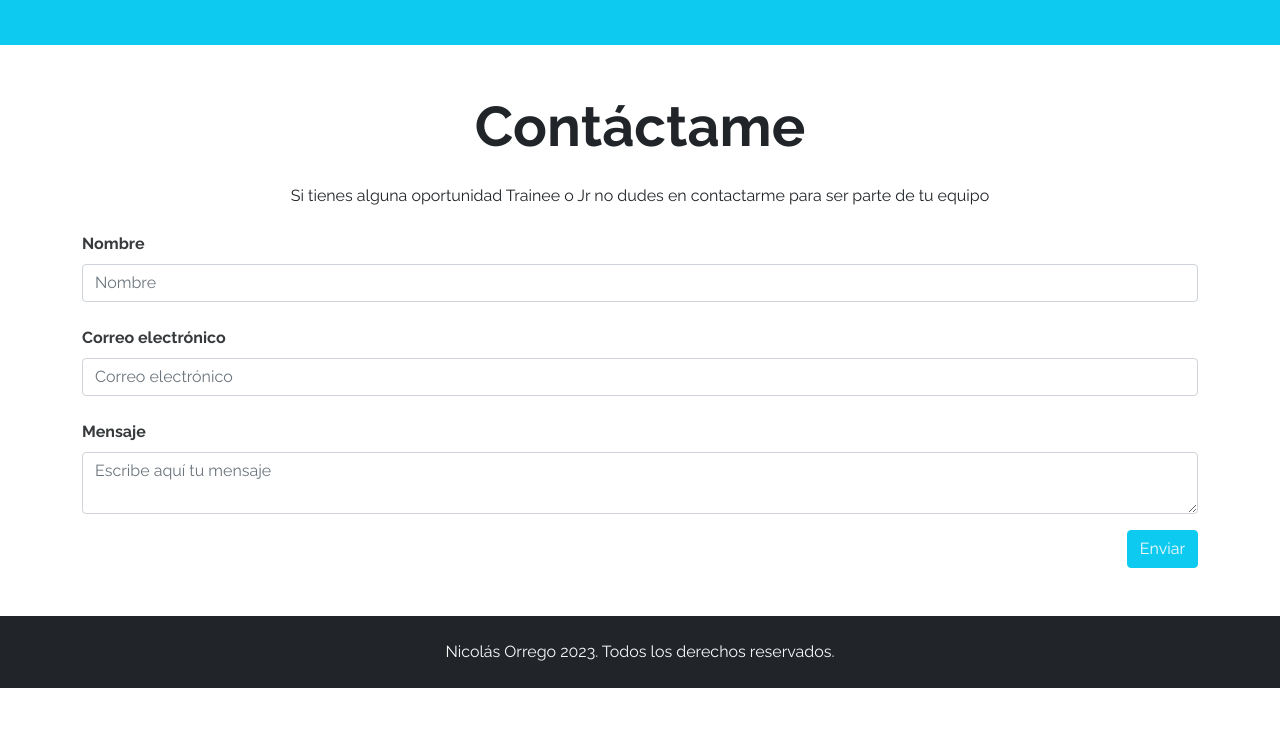
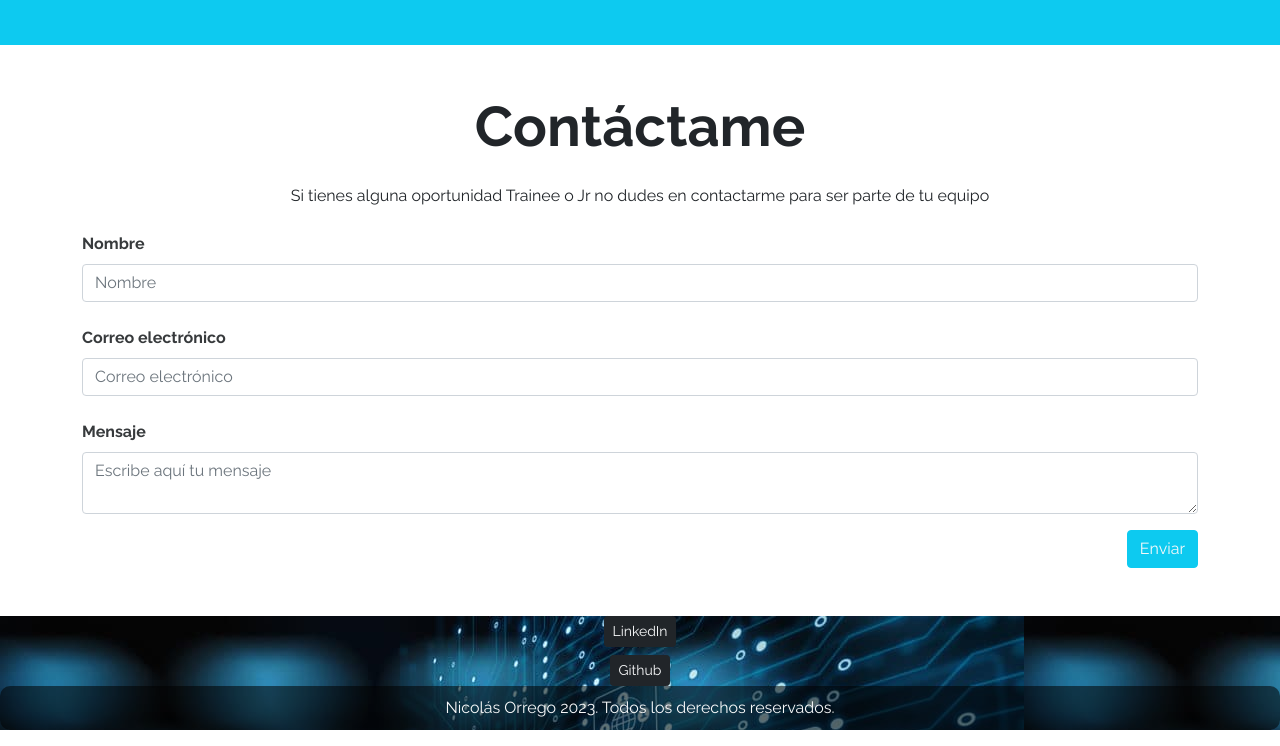
Before and after one commit to DanteVasquezRivas/NicoOrregoOlguin.github.io, a plain HTML site: page index.html in a window 1280 px wide. Shown: the part 1695-2441 px from the top of the page. Before the commit the page ends 2383 px from the top, so only its background shows below. Drawn offline with nearby package versions, Linux system fonts and the light colour scheme.

Commit message:
Se actualiza información general

```diff
--- a/assets/css/estilos.css
+++ b/assets/css/estilos.css
@@ -2,7 +2,6 @@ body {
   font-family: "Raleway", sans-serif;
 }
 
-/* Hero Section */
 
 #Hero-Section {
   background-image: url("../img/bg-hero.jpg");
@@ -11,7 +10,6 @@ body {
   background-position: left;
 }
 
-/* Mis trabajos */
 
 #Mis-trabajos .image-top {
   height: 250px;
@@ -20,7 +18,6 @@ body {
   background-position: center;
 }
 
-/* Contacto */
 
 #Contacto form label {
   font-weight: 700;
--- a/index.html
+++ b/index.html
@@ -57,7 +57,7 @@
                      desafíos en el mundo de la programación y contribuir al crecimiento tanto de mi carrera profesional como de mi desarrollo personal.
                 </p>
                 <div class="mb-5 pb-5">
-                    <button class="btn btn-lg btn-outline-info text-light me-4">Trabajos</button>
+                    <button class="btn btn-lg btn-outline-info text-light me-4">Portafolio</button>
                     <button class="btn btn-lg btn-info text-light">Contacto</button>
                 </div>
             </div>
@@ -196,11 +196,23 @@
 
     </section>
 
+    <footer class="bg-dark text-light text-center p-0" style="background-image: url('/assets/img/Footer.jpg');">
+        <div class="sociales">
+            <ul class="list-unstyled m-0">
+                <li class="mb-2">
+                    <a href="https://www.linkedin.com/in/nicol%C3%A1s-orrego-466936226/" class="btn btn-dark btn-sm text-light" target="_blank">LinkedIn</a>
+                </li>
+                <li>
+                    <a href="https://github.com/NicoOrregoOlguin" class="btn btn-dark btn-sm text-light" target="_blank">Github</a>
+                </li>
+            </ul>
+        </div>
+        <div class="text-footer">
+            <p style="background-color: rgba(0, 0, 0, 0.541); padding: 10px; border-radius: 10px;">Nicolás Orrego 2023. Todos los derechos reservados.</p>
+        </div>
+    </footer>
 
 
-    <footer class="bg-dark text-center text-light p-4">
-        <p class="mb-0">Nicolás Orrego 2023. Todos los derechos reservados.</p>
-    </footer>
 
 
     <script src="https://cdn.jsdelivr.net/npm/bootstrap@5.1.3/dist/js/bootstrap.bundle.min.js"
```
Also changed, not shown: assets/img/Footer.jpg (added).
